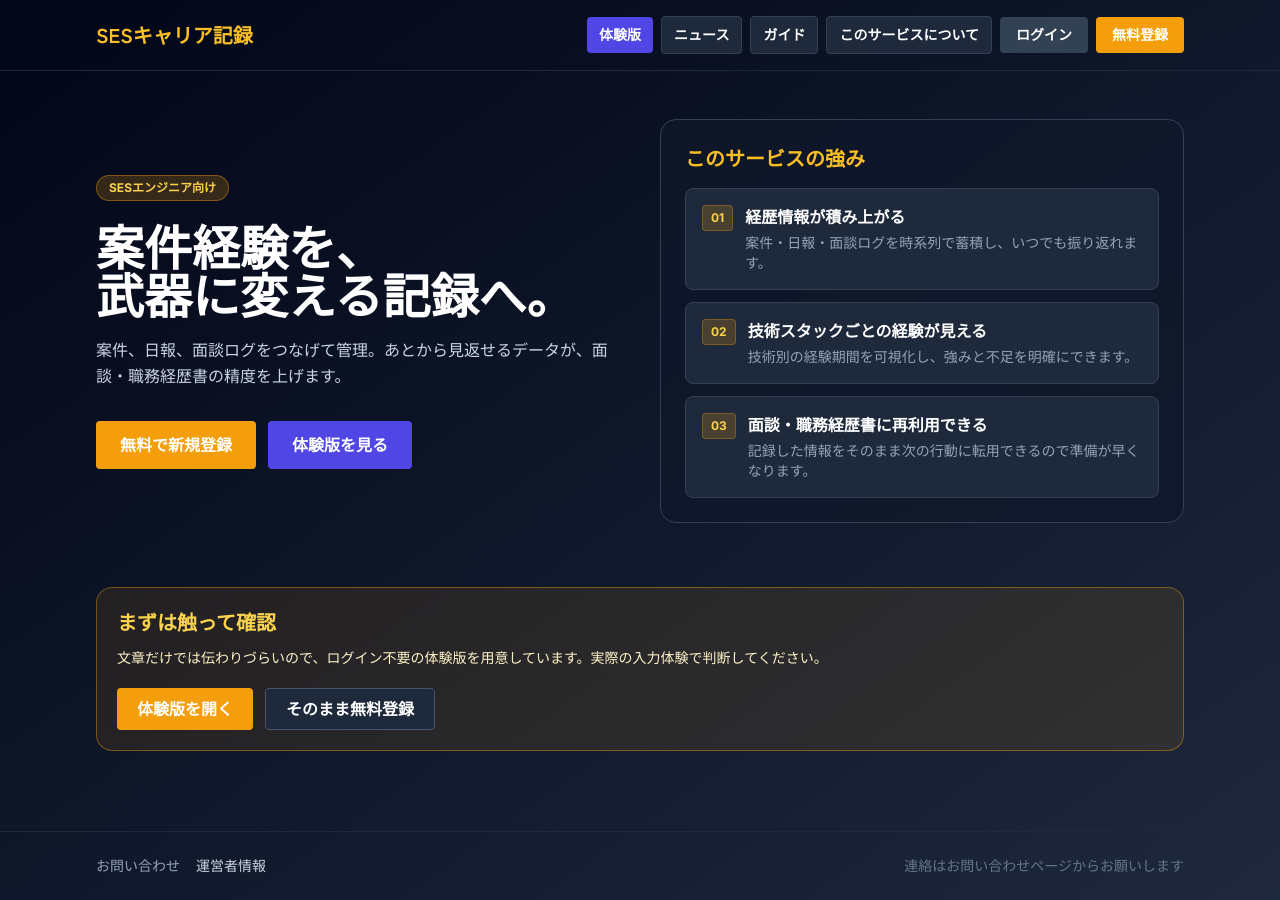
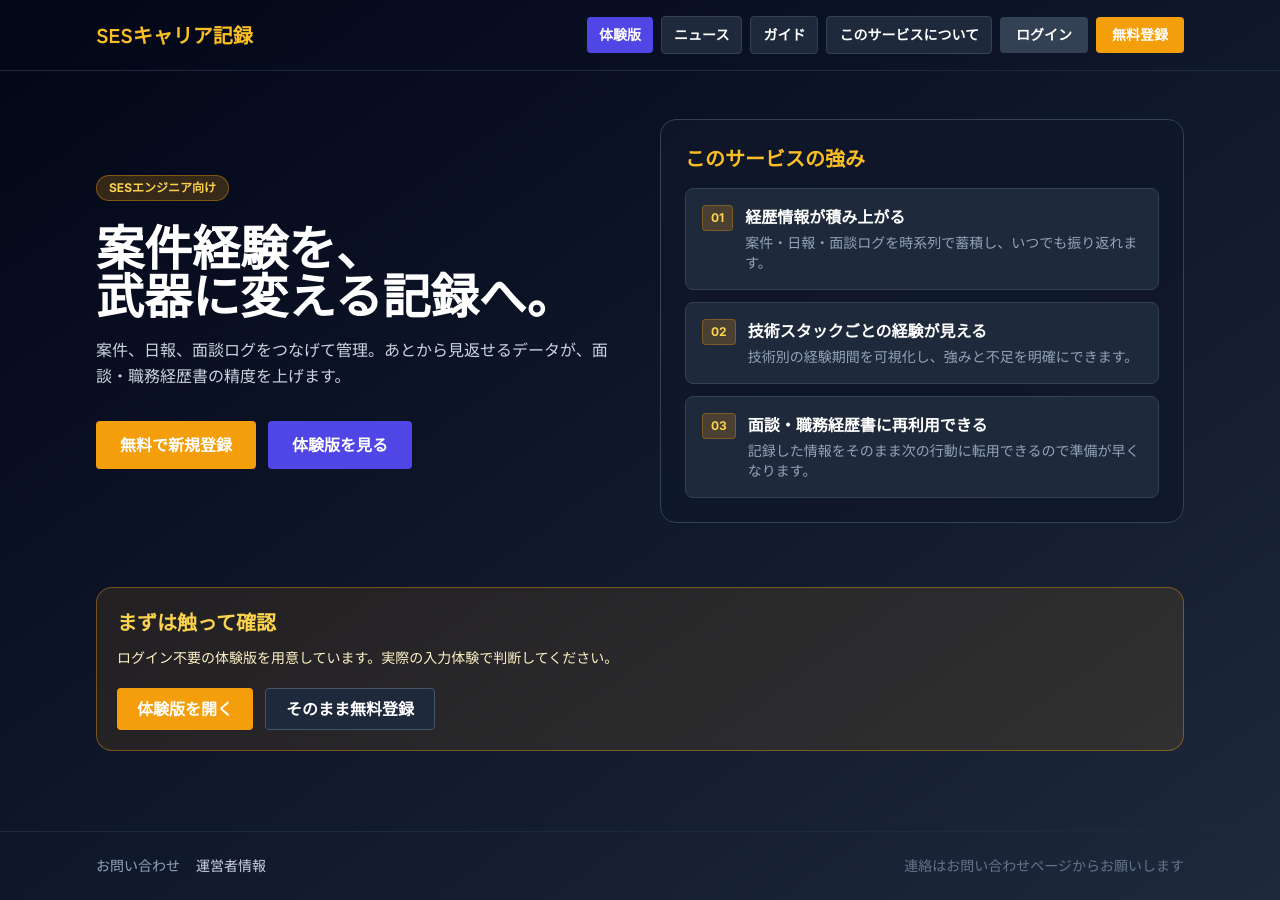
Before and after one commit to ysdev421/ses-portfolio-app, a React (Create React App) app: page / in a window 1280 px wide. Built offline with nearby package versions, Linux system fonts and the light colour scheme; no server answers.

Commit message:
fix: 体験版案内文から不要な前置きを削除

```diff
--- a/src/pages/LandingPage.jsx
+++ b/src/pages/LandingPage.jsx
@@ -96,7 +96,7 @@ export default function LandingPage({
         <section className="rounded-2xl border border-amber-500/40 bg-amber-500/10 p-5">
             <h3 className="text-xl font-serif font-bold text-amber-300">まずは触って確認</h3>
             <p className="text-amber-100 text-sm mt-3">
-              文章だけでは伝わりづらいので、ログイン不要の体験版を用意しています。実際の入力体験で判断してください。
+              ログイン不要の体験版を用意しています。実際の入力体験で判断してください。
             </p>
             <div className="mt-5 flex flex-wrap gap-3">
               <button onClick={onOpenDemo} className="bg-amber-500 hover:bg-amber-600 text-white font-bold px-5 py-2 rounded">
```
